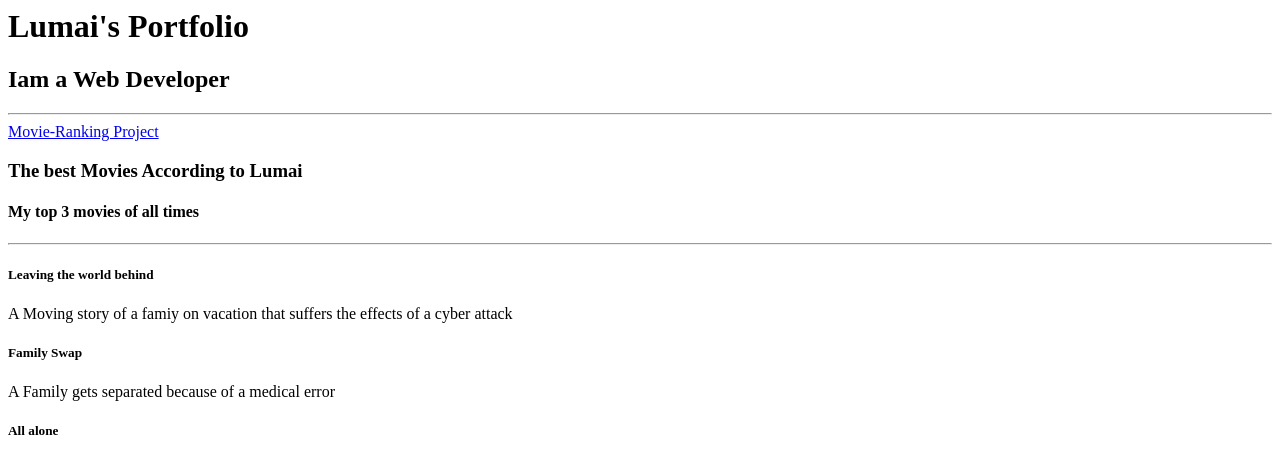
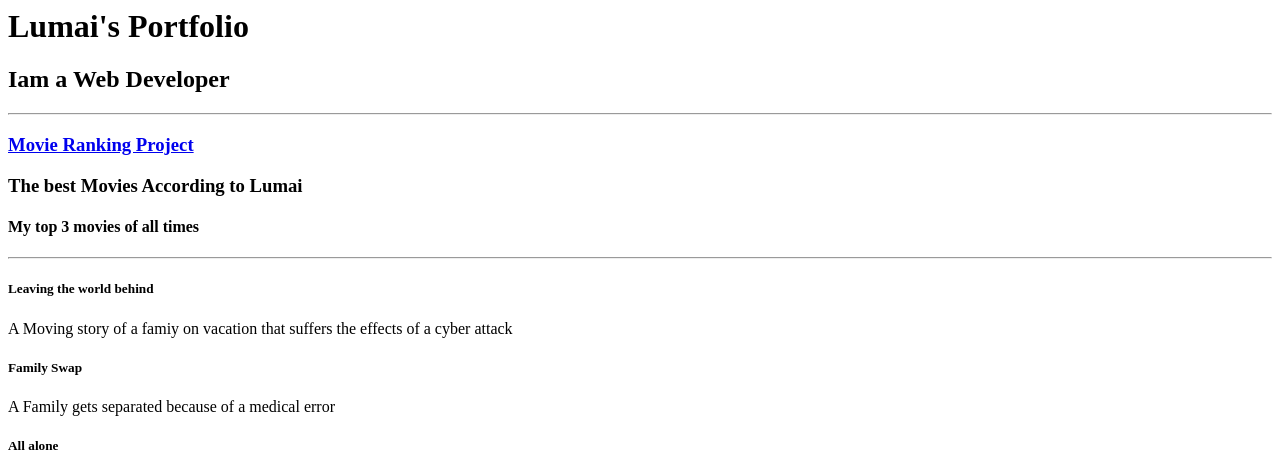
Before and after one commit to LumaiM/html-portfolio, a plain HTML site: page index.html in a window 1280 px wide. Shown: the top 459 px of the page. Drawn offline with Linux system fonts and the light colour scheme.

Commit message:
Add files via upload

```diff
--- a/index.html
+++ b/index.html
@@ -9,7 +9,7 @@
         <h1>Lumai's Portfolio</h1>
         <h2>Iam a Web Developer</h2>
         <hr />
-         <a href="../4.3 HTML Porfolio Project/public/movie-ranking.html">Movie-Ranking Project</a>
+        <h3><a href="./public/movie-ranking.html">Movie Ranking Project</a></h3>
          <h3>The best Movies According to Lumai</h3>
          <h4>My top 3 movies of all times</h4>
          <hr />
```
